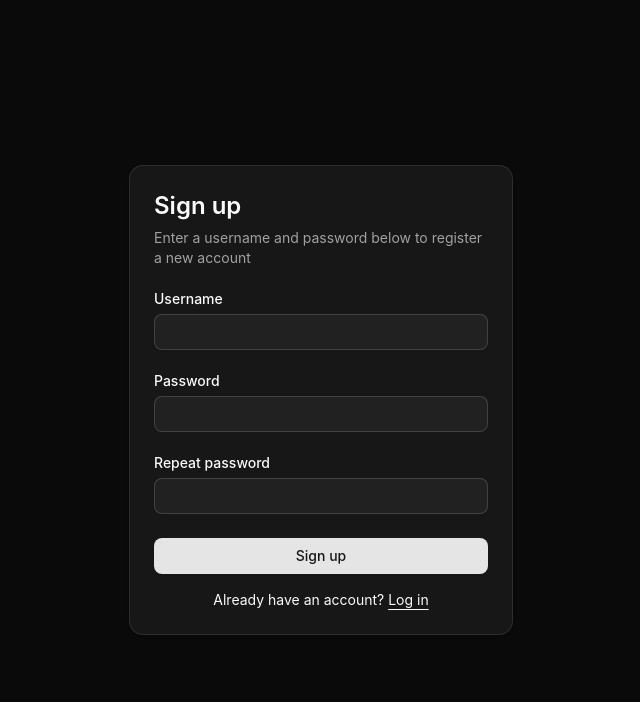
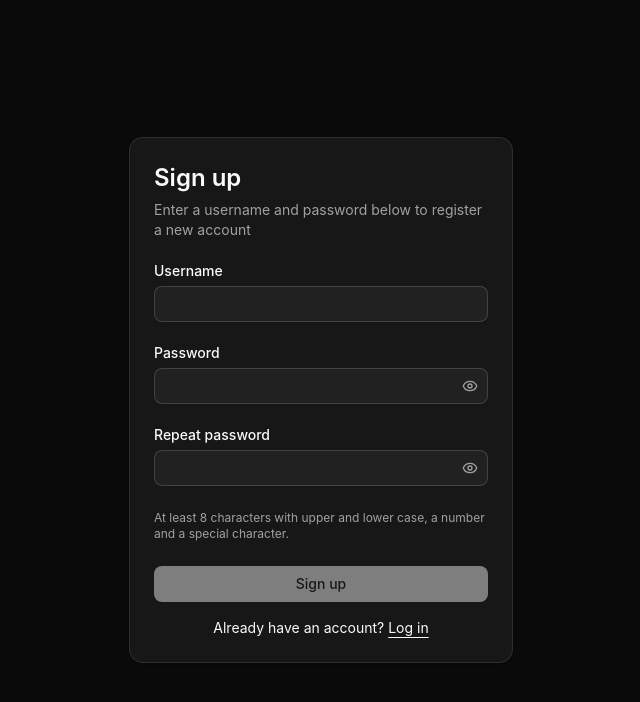
Before and after one commit to Testausserveri/testauscord, a Next.js app in the folder frontend/: page /signup in a window 1280 px wide. Shown: the top 702 px of the page, without its empty margins (319-959 px from the left). Built offline with nearby package versions, Linux system fonts and the light colour scheme; no server answers.

Commit message:
feat: add password visibility and signup validation

```diff
--- a/frontend/components/AccountSettingsDialog.tsx
+++ b/frontend/components/AccountSettingsDialog.tsx
@@ -1,17 +1,17 @@
 'use client';
 
-import { useEffect, useState } from 'react';
+import { useState } from 'react';
 import type { SubmitEvent } from 'react';
 import { toast } from 'sonner';
 import { changePassword } from '@/api/api';
 import { apiErrorMessage } from '@/lib/apiError';
+import { useSettled } from '@/lib/useSettled';
 import { Button } from './ui/button';
 import { Dialog, DialogContent, DialogDescription, DialogFooter, DialogHeader, DialogTitle } from './ui/dialog';
-import { Input } from './ui/input';
 import { Label } from './ui/label';
+import { PasswordInput } from './PasswordInput';
 
 const PASSWORD_PATTERN = /^(?=.*?[A-Z])(?=.*?[a-z])(?=.*?[0-9])(?=.*?[#?!@$ %^&*-]).{8,}$/;
-const SETTLE_MS = 700;
 
 type Props = {
   open: boolean;
@@ -22,8 +22,8 @@ export function AccountSettingsDialog({ open, onOpenChange }: Props) {
   const [currentPassword, setCurrentPassword] = useState('');
   const [newPassword, setNewPassword] = useState('');
   const [confirmPassword, setConfirmPassword] = useState('');
-  const [newSettled, setNewSettled] = useState(false);
-  const [confirmSettled, setConfirmSettled] = useState(false);
+  const [newSettled, setNewSettled] = useSettled(newPassword);
+  const [confirmSettled, setConfirmSettled] = useSettled(confirmPassword);
   const [currentPasswordInvalid, setCurrentPasswordInvalid] = useState(false);
   const [busy, setBusy] = useState(false);
 
@@ -31,18 +31,6 @@ export function AccountSettingsDialog({ open, onOpenChange }: Props) {
   const passwordsMatch = confirmPassword.length > 0 && newPassword === confirmPassword;
   const showPolicyError = newSettled && newPassword.length > 0 && !validPassword;
   const showMismatch = confirmSettled && confirmPassword.length > 0 && !passwordsMatch;
-
-  useEffect(() => {
-    if (!newPassword) return;
-    const timer = setTimeout(() => setNewSettled(true), SETTLE_MS);
-    return () => clearTimeout(timer);
-  }, [newPassword]);
-
-  useEffect(() => {
-    if (!confirmPassword) return;
-    const timer = setTimeout(() => setConfirmSettled(true), SETTLE_MS);
-    return () => clearTimeout(timer);
-  }, [confirmPassword]);
 
   const reset = () => {
     setCurrentPassword('');
@@ -101,9 +89,8 @@ export function AccountSettingsDialog({ open, onOpenChange }: Props) {
 
           <div className="flex flex-col gap-2">
             <Label htmlFor="current-password">Current password</Label>
-            <Input
+            <PasswordInput
               id="current-password"
-              type="password"
               autoComplete="current-password"
               maxLength={255}
               value={currentPassword}
@@ -118,9 +105,8 @@ export function AccountSettingsDialog({ open, onOpenChange }: Props) {
 
           <div className="flex flex-col gap-2">
             <Label htmlFor="new-password">New password</Label>
-            <Input
+            <PasswordInput
               id="new-password"
-              type="password"
               autoComplete="new-password"
               maxLength={255}
               value={newPassword}
@@ -137,9 +123,8 @@ export function AccountSettingsDialog({ open, onOpenChange }: Props) {
 
           <div className="flex flex-col gap-2">
             <Label htmlFor="confirm-password">Confirm new password</Label>
-            <Input
+            <PasswordInput
               id="confirm-password"
-              type="password"
               autoComplete="new-password"
               maxLength={255}
               value={confirmPassword}
--- a/frontend/components/LoginForm.tsx
+++ b/frontend/components/LoginForm.tsx
@@ -3,6 +3,7 @@ import { Button } from '@/components/ui/button';
 import { Card, CardContent, CardDescription, CardHeader, CardTitle } from '@/components/ui/card';
 import { Input } from '@/components/ui/input';
 import { Label } from '@/components/ui/label';
+import { PasswordInput } from './PasswordInput';
 import { toast } from 'sonner';
 import { useState } from 'react';
 import { login } from '@/api/api';
@@ -57,7 +58,7 @@ export function LoginForm({ className, ...props }: React.ComponentPropsWithoutRe
               <div className="flex items-center">
                 <Label htmlFor="password">Password</Label>
               </div>
-              <Input id="password" type="password" onChange={(e) => setPassword(e.target.value)} />
+              <PasswordInput id="password" autoComplete="current-password" onChange={(e) => setPassword(e.target.value)} />
             </div>
             <Button className="w-full" onClick={() => onLogin()}>
               Login
--- /dev/null
+++ b/frontend/components/PasswordInput.tsx
@@ -0,0 +1,27 @@
+'use client';
+
+import { useState } from 'react';
+import { Eye, EyeOff } from 'lucide-react';
+import { cn } from '@/lib/utils';
+import { Input } from './ui/input';
+
+type Props = Omit<React.ComponentProps<typeof Input>, 'type'>;
+
+export function PasswordInput({ className, disabled, ...props }: Props) {
+  const [visible, setVisible] = useState(false);
+
+  return (
+    <div className="relative">
+      <Input type={visible ? 'text' : 'password'} className={cn('pr-9', className)} disabled={disabled} {...props} />
+      <button
+        type="button"
+        onClick={() => setVisible((value) => !value)}
+        aria-label={visible ? 'Hide password' : 'Show password'}
+        className="text-muted-foreground hover:text-foreground absolute inset-y-0 right-0 flex w-9 items-center justify-center disabled:pointer-events-none disabled:opacity-50"
+        disabled={disabled}
+      >
+        {visible ? <EyeOff className="h-4 w-4" /> : <Eye className="h-4 w-4" />}
+      </button>
+    </div>
+  );
+}
--- a/frontend/components/SignupForm.tsx
+++ b/frontend/components/SignupForm.tsx
@@ -7,6 +7,11 @@ import { toast } from 'sonner';
 import { useState } from 'react';
 import { signup } from '@/api/api';
 import { useRouter } from 'next/navigation';
+import { useSettled } from '@/lib/useSettled';
+import { PasswordInput } from './PasswordInput';
+
+const PASSWORD_PATTERN = /^(?=.*?[A-Z])(?=.*?[a-z])(?=.*?[0-9])(?=.*?[#?!@$ %^&*-]).{8,}$/;
+const USERNAME_PATTERN = /^[a-z0-9_-]+$/;
 
 export function SignupForm({ className, ...props }: React.ComponentPropsWithoutRef<'div'>) {
   const router = useRouter();
@@ -14,9 +19,20 @@ export function SignupForm({ className, ...props }: React.ComponentPropsWithoutR
   const [username, setUsername] = useState('');
   const [password, setPassword] = useState('');
   const [password2, setPassword2] = useState('');
+  const [usernameSettled, setUsernameSettled] = useSettled(username);
+  const [passwordSettled, setPasswordSettled] = useSettled(password);
+  const [password2Settled, setPassword2Settled] = useSettled(password2);
+
+  const validUsername = username.length >= 3 && username.length <= 31 && USERNAME_PATTERN.test(username);
+  const validPassword = password.length <= 255 && PASSWORD_PATTERN.test(password);
+  const passwordsMatch = password2.length > 0 && password === password2;
+  const showUsernameError = usernameSettled && username.length > 0 && !validUsername;
+  const showPasswordError = passwordSettled && password.length > 0 && !validPassword;
+  const showMismatch = password2Settled && password2.length > 0 && !passwordsMatch;
 
   const onSignup = async () => {
-    if (username.length < 3 || username.length > 31 || !/^[a-z0-9_-]+$/.test(username)) {
+    if (!validUsername) {
+      setUsernameSettled(true);
       toast.error('Invalid username', {
         description: 'Usernames must be 3-31 characters and only contain lowercase letters a-z, numbers, underscores and hyphens',
         duration: 4000,
@@ -25,16 +41,18 @@ export function SignupForm({ className, ...props }: React.ComponentPropsWithoutR
       return;
     }
 
-    if (password.length < 8 || password.length > 255 || !/^(?=.*?[A-Z])(?=.*?[a-z])(?=.*?[0-9])(?=.*?[#?!@$ %^&*-]).{8,}$/.test(password)) {
+    if (!validPassword) {
+      setPasswordSettled(true);
       toast.error('Invalid password', {
-        description: 'Passwords must be at least 8 characters long and contain at least oneuppercase letter, one lowercase letter, one number and one special character',
+        description: 'Passwords must be at least 8 characters long and contain at least one uppercase letter, one lowercase letter, one number and one special character',
         duration: 4000,
       });
 
       return;
     }
 
-    if (password !== password2) {
+    if (!passwordsMatch) {
+      setPassword2Settled(true);
       toast.error("Passwords don't match", {
         duration: 4000,
       });
@@ -70,21 +88,55 @@ export function SignupForm({ className, ...props }: React.ComponentPropsWithoutR
           <div className="flex flex-col gap-6">
             <div className="grid gap-2">
               <Label htmlFor="username">Username</Label>
-              <Input id="username" type="username" value={username} onChange={(e) => setUsername(e.target.value)} />
+              <Input
+                id="username"
+                autoComplete="username"
+                maxLength={31}
+                value={username}
+                onChange={(e) => {
+                  setUsername(e.target.value);
+                  setUsernameSettled(false);
+                }}
+                onBlur={() => setUsernameSettled(true)}
+                aria-invalid={showUsernameError}
+              />
+              {showUsernameError && <p className="text-destructive text-xs">Usernames must be 3-31 characters and only contain lowercase letters a-z, numbers, underscores and hyphens</p>}
             </div>
             <div className="grid gap-2">
-              <div className="flex items-center">
-                <Label htmlFor="password">Password</Label>
-              </div>
-              <Input id="password" type="password" value={password} onChange={(e) => setPassword(e.target.value)} />
+              <Label htmlFor="password">Password</Label>
+              <PasswordInput
+                id="password"
+                autoComplete="new-password"
+                maxLength={255}
+                value={password}
+                onChange={(e) => {
+                  setPassword(e.target.value);
+                  setPasswordSettled(false);
+                }}
+                onBlur={() => setPasswordSettled(true)}
+                aria-invalid={showPasswordError}
+              />
+              {showPasswordError && <p className="text-destructive text-xs">Password does not meet the requirements</p>}
             </div>
             <div className="grid gap-2">
-              <div className="flex items-center">
-                <Label htmlFor="passwordRepeat">Repeat password</Label>
-              </div>
-              <Input id="passwordRepeat" type="password" value={password2} onChange={(e) => setPassword2(e.target.value)} />
+              <Label htmlFor="passwordRepeat">Repeat password</Label>
+              <PasswordInput
+                id="passwordRepeat"
+                autoComplete="new-password"
+                maxLength={255}
+                value={password2}
+                onChange={(e) => {
+                  setPassword2(e.target.value);
+                  setPassword2Settled(false);
+                }}
+                onBlur={() => setPassword2Settled(true)}
+                aria-invalid={showMismatch}
+              />
+              {passwordsMatch && <p className="text-xs text-green-600 dark:text-green-400">Passwords match</p>}
+              {showMismatch && <p className="text-destructive text-xs">Passwords do not match</p>}
             </div>
-            <Button className="w-full" onClick={() => onSignup()}>
+            <p className="text-muted-foreground text-xs">At least 8 characters with upper and lower case, a number and a special character.</p>
+            <Button className="w-full" onClick={() => onSignup()} disabled={!validUsername || !validPassword || !passwordsMatch}>
               Sign up
             </Button>
           </div>
--- /dev/null
+++ b/frontend/lib/useSettled.ts
@@ -0,0 +1,15 @@
+import { useEffect, useState } from 'react';
+
+const SETTLE_MS = 700;
+
+export const useSettled = (value: string) => {
+  const [settled, setSettled] = useState(false);
+
+  useEffect(() => {
+    if (!value) return;
+    const timer = setTimeout(() => setSettled(true), SETTLE_MS);
+    return () => clearTimeout(timer);
+  }, [value]);
+
+  return [settled, setSettled] as const;
+};
```
